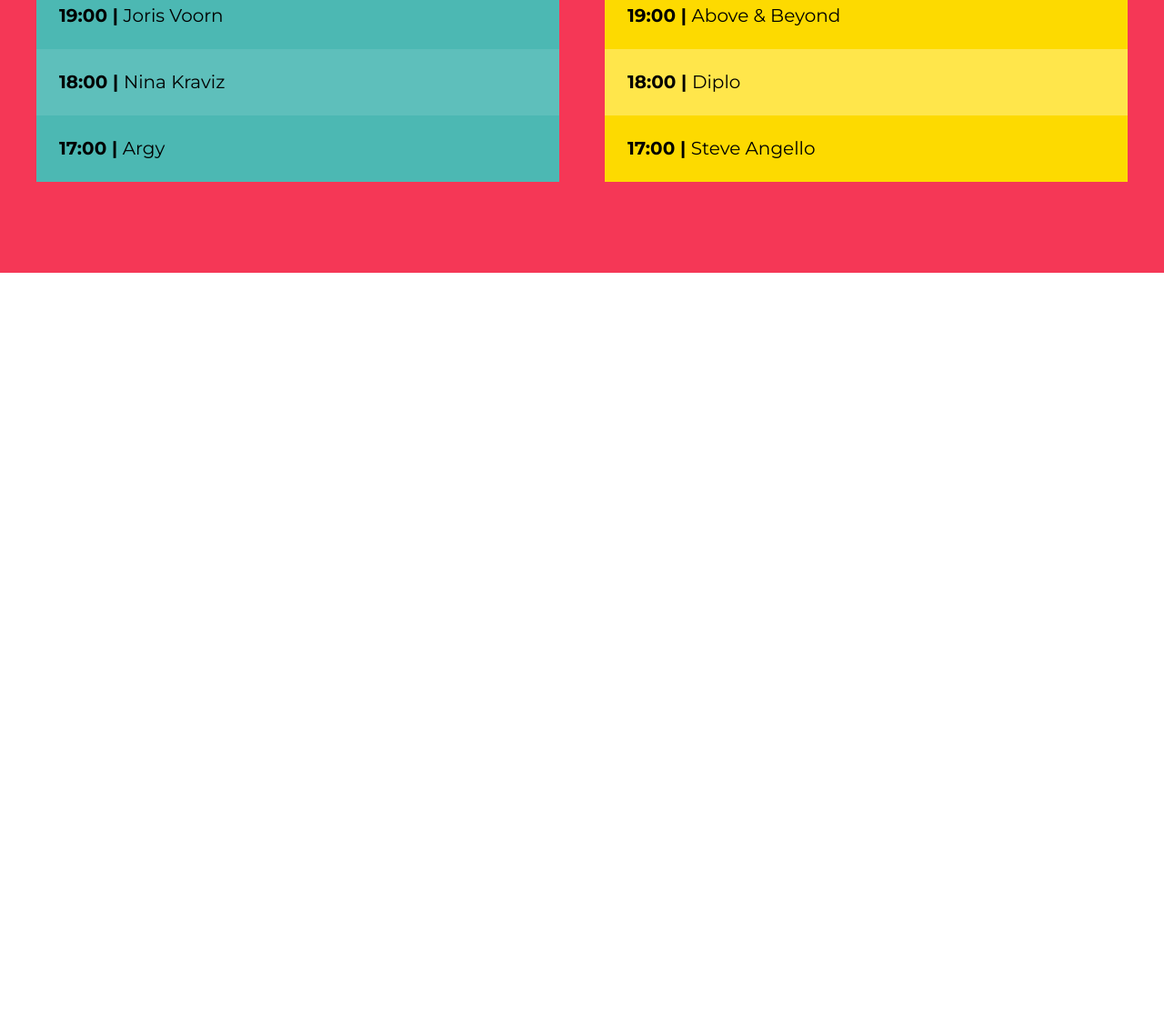
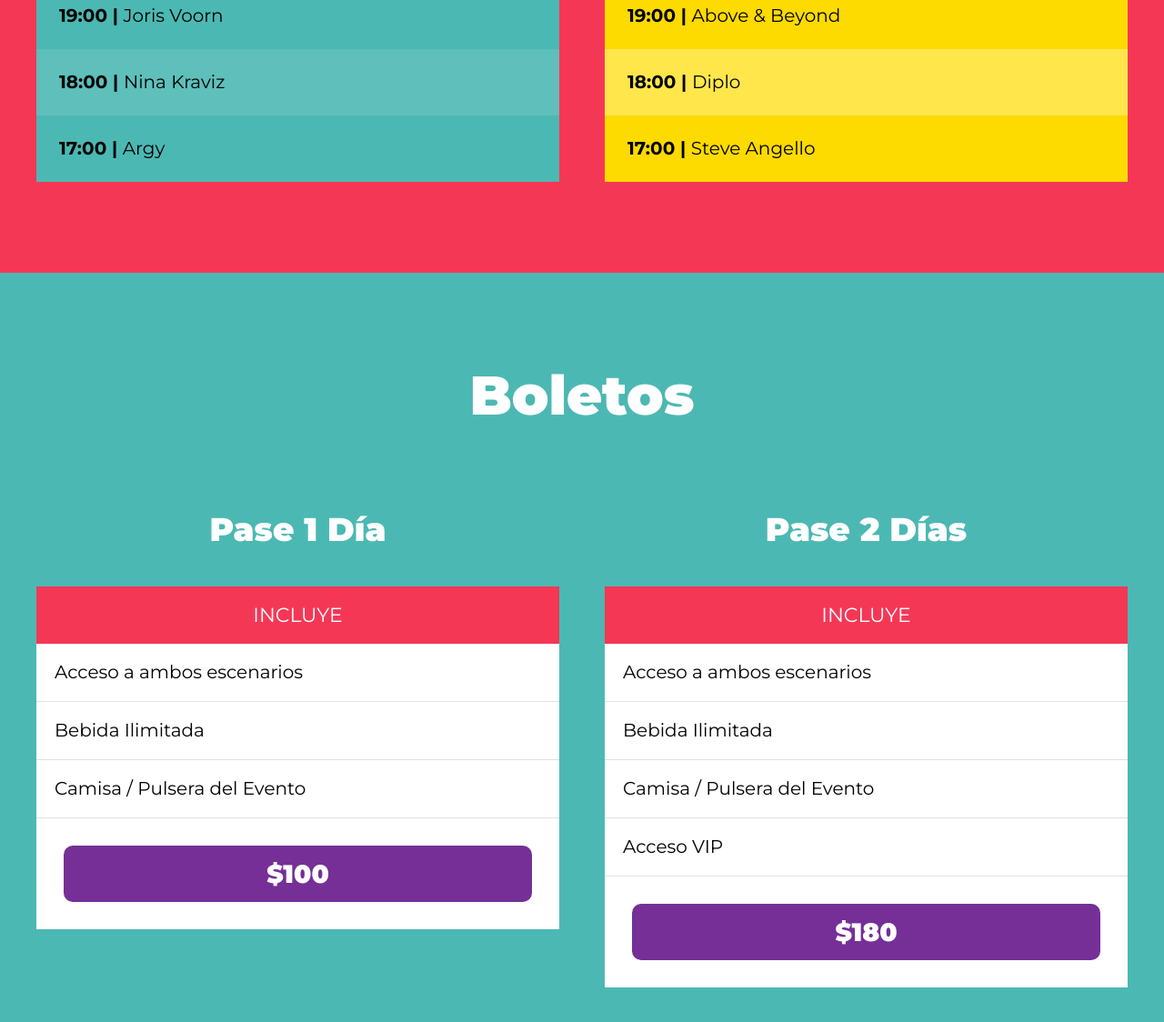
Before and after one commit to Danieljimenez21/festivalmusica, a website: page index.html in a window 1280 px wide. Shown: the part 2564-3688 px from the top of the page at 91% size. Before the commit the page ends 2864 px from the top, so only its background shows below. Drawn offline with Linux system fonts and the light colour scheme.

Commit message:
creando la seccion de boletos

```diff
--- a/index.html
+++ b/index.html
@@ -156,5 +156,46 @@
             </div> <!--.escenario-->
         </div> <!--.escenarios-contenedor -->
     </section>
+
+    <section id="boletos" class="contenedor-boletos">
+        <h3>Boletos</h3>
+
+        <div class="boletos">
+            <div class="pase">
+                <p class="pase-nombre">Pase 1 Día</p>
+                <header class="pase-header">
+                    <p>Incluye</p>
+                </header>
+                <div class="pase-body">
+                    <ul>
+                        <li>Acceso a ambos escenarios</li>
+                        <li>Bebida Ilimitada</li>
+                        <li>Camisa / Pulsera del Evento</li>
+                    </ul>
+                </div>
+                <footer class="pase-footer">
+                    <p>$100</p>
+                </footer>
+            </div>
+            <div class="pase">
+                <p class="pase-nombre">Pase 2 Días</p>
+                <header class="pase-header">
+                    <p>Incluye</p>
+                </header>
+                <div class="pase-body">
+                    <ul>
+                        <li>Acceso a ambos escenarios</li>
+                        <li>Bebida Ilimitada</li>
+                        <li>Camisa / Pulsera del Evento</li>
+                        <li>Acceso VIP</li>
+                    </ul>
+                </div>
+                <footer class="pase-footer">
+                    <p>$180</p>
+                </footer>
+            </div>
+        </div>
+    </section>
+
 </body>
 </html>
--- /dev/null
+++ b/src/scss/layout/_boletos.scss
@@ -0,0 +1,80 @@
+@use 'base/variables' as v;
+@use 'base/mixins' as m;
+@use 'sass:color';
+
+.contenedor-boletos{
+    background-color: v.$verde;
+    h3 {
+        color: v.$blanco;
+    }
+    .boletos {
+        @include m.contenedor;
+        @include m.tablet{
+            @include m.grid(2)
+        }
+    }
+}
+
+.pase {
+    transition: transform .3s ease-in-out;
+
+    &:hover {
+        transform: scale(1.1);
+    }
+
+    &-nombre {
+        font-size: 3.6rem;
+        font-weight: 900;
+        text-align: center;
+        color: v.$blanco;
+    }
+    &-header,
+    &-footer {
+        padding: .5rem;
+
+        p {
+            text-align: center;
+            color: v.$blanco;
+            margin: 0;
+        }
+    }
+    &-header {
+        background-color: v.$rosa;
+        p {
+            text-transform: uppercase;
+            font-size: 2.2rem;
+            padding: 1rem 0;
+        }
+    }
+
+    &-body {
+        background-color: v.$blanco;
+        ul {
+            @include m.resetear-lista;
+
+            li{
+                padding: 2rem;
+                border-bottom: 1px solid #e1e1e1;
+            }
+        }
+    }
+
+    &-footer {
+        background-color: v.$blanco;
+        padding: 3rem;
+
+        p {
+            transition: transform .3s ease-in-out;
+            font-size: 2.8rem;
+            font-weight: 900;
+            background-color: v.$morado;
+            padding: 1rem 0;
+            border-radius: 1rem;
+            cursor: pointer;
+            &:hover {
+                background-color: color.adjust(v.$morado, $blackness: 20%);
+                transform: scale(1.1);
+            }
+        }
+    }
+}
--- a/src/scss/layout/_index.scss
+++ b/src/scss/layout/_index.scss
@@ -2,3 +2,4 @@
 @forward 'video';
 @forward 'festival';
 @forward 'lineup';
+@forward 'boletos';
```
Also changed, not shown: build/css/app.css.
